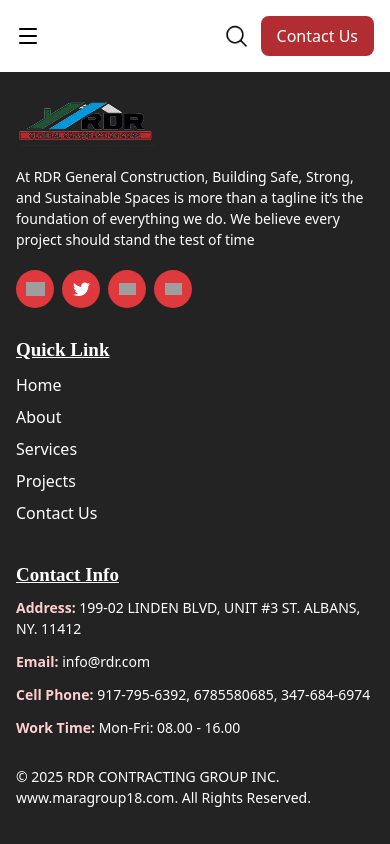
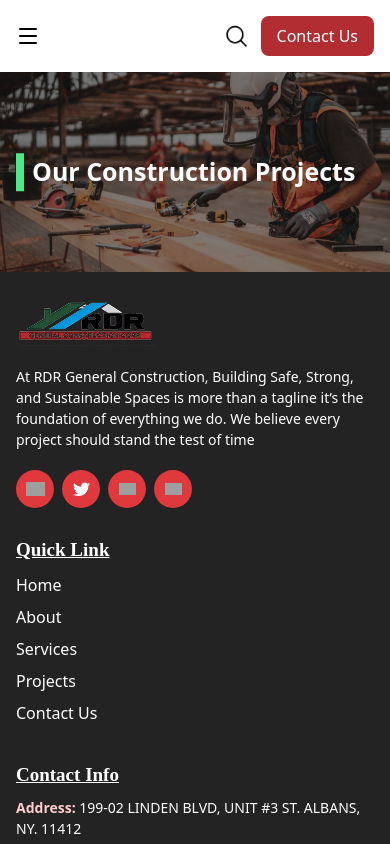
Before and after one commit to Davetechinnovation/RDR, a Next.js app: page /projects in a window 390 px wide. Shown: the top 844 px of the page. Built offline with nearby package versions, Linux system fonts and the light colour scheme; grey boxes are pictures that could not be loaded.

Commit message:
feat(ui): enhance hero images and layout across pages
- Update hero image styles on About, Home, Projects, and Services pages
- Improve responsiveness and consistency of image sizing
- Refine layout and styling of hero text overlays

```diff
--- a/src/app/about/page.tsx
+++ b/src/app/about/page.tsx
@@ -4,7 +4,11 @@ function page() {
   return (
     <div>
       <div className="relative">
-        <img src="/bg.webp" alt="" className="brightness-50 w-full h-[200px] sm:h-[400px] sm:h-[500px] md:h-[600px] object-cover" />
+        <img
+          src="/bg.webp"
+          alt=""
+          className="brightness-50 w-full h-[200px] sm:h-[400px] md:h-[600px] object-cover"
+        />
         <div className="absolute top-1/2 left-4  sm:left-24   text-white -translate-y-1/2">
           <p className="sm:border-l-10 border-l-8 border-l-[#4FE78B] font-bold md:text-[64px] sm:text-[40px] text-[25px] px-2 sm:px-6 max-w-[822px] sm:leading-[70px] ">
             About RDR General Construction Corp.
@@ -112,25 +116,13 @@ function page() {
           className="absolute inset-0 w-full h-full object-cover -z-10"
         />
 
-        {/*
-    MOBILE (default): A standard block, centered with margin auto.
-    DESKTOP (lg): Becomes the absolutely positioned centered box.
-  */}
         <div
           className="relative w-full max-w-7xl mx-auto px-4
                lg:absolute lg:top-1/2 lg:left-1/2 lg:-translate-x-1/2 lg:-translate-y-1/2"
         >
-          {/*
-      MOBILE (default): Stacks vertically.
-      DESKTOP (lg): Side-by-side with a large gap.
-    */}
           <div className="flex flex-col lg:flex-row flex-wrap justify-center items-center gap-8 lg:gap-16">
             {/* --- LEFT COLUMN (Image and Caption) --- */}
             <div className="flex flex-col items-center gap-3">
-              {/*
-          MOBILE (default): Smaller image width.
-          DESKTOP (lg): Your original fixed width.
-        */}
               <img
                 src="/my dad.webp"
                 alt="Engr. (Dr.) R.U. ODOH"
@@ -155,9 +147,7 @@ function page() {
                   compliance, and client satisfaction.
                 </span>
               </p>
-              <p
-                className="bg-[#3CD679] p-6 flex flex-col gap-4 rounded-md shadow-lg absolute top-[200px] right-0 w-4/5 lg:p-7 lg:gap-5 lg:w-[382px] lg:top-16 lg:left-[350px]"
-              >
+              <p className="bg-[#3CD679] p-6 flex flex-col gap-4 rounded-md shadow-lg absolute top-[200px] right-0 w-4/5 lg:p-7 lg:gap-5 lg:w-[382px] lg:top-16 lg:left-[350px]">
                 <span className="font-bold text-xl lg:text-[22px]">
                   Our Vision
                 </span>
--- a/src/app/page.tsx
+++ b/src/app/page.tsx
@@ -9,7 +9,7 @@ function page() {
         <img
           src="/rdr.webp"
           alt=""
-          className="brightness-40 md:h-auto h-[375px] object-cover "
+          className="brightness-40 w-full h-[375px]  sm:h-[500px] md:h-[600px]  object-cover "
         />
 
         <div className="absolute top-1/2 -translate-y-1/2 lg:left-16 sm:left-8 px-4 text-white ">
--- a/src/app/projects/page.tsx
+++ b/src/app/projects/page.tsx
@@ -1,11 +1,22 @@
-import React from 'react'
+import React from "react";
 
 function page() {
   return (
     <div>
-
+      <div className="relative">
+        <img
+          src="/bg.webp"
+          alt=""
+          className="brightness-50 w-full h-[200px] sm:h-[500px] md:h-[600px] object-cover"
+        />
+        <div className="absolute top-1/2 left-4  sm:left-24   text-white -translate-y-1/2">
+          <p className="sm:border-l-10 border-l-8 border-l-[#4FE78B] font-bold md:text-[64px] sm:text-[40px] text-[25px] px-2 sm:px-6 max-w-[822px] sm:leading-[70px] ">
+            Our Construction Projects
+          </p>
+        </div>
+      </div>
     </div>
-  )
+  );
 }
 
-export default page
+export default page;
--- a/src/app/services/page.tsx
+++ b/src/app/services/page.tsx
@@ -4,7 +4,11 @@ function page() {
   return (
     <div>
       <div className="relative">
-        <img src="/bg.webp" alt="" className="brightness-50" />
+        <img
+          src="/bg.webp"
+          alt=""
+          className="brightness-50 h-[200px]  sm:h-[500px] md:h-[650px]  "
+        />
         <div className="absolute top-1/2 left-4  sm:left-24   text-white -translate-y-1/2">
           <p className="sm:border-l-10 border-l-8 border-l-[#4FE78B] font-bold md:text-[64px] sm:text-[40px] text-[25px] px-2 sm:px-6 max-w-[822px] sm:leading-[70px] ">
             Our Construction Services
```
